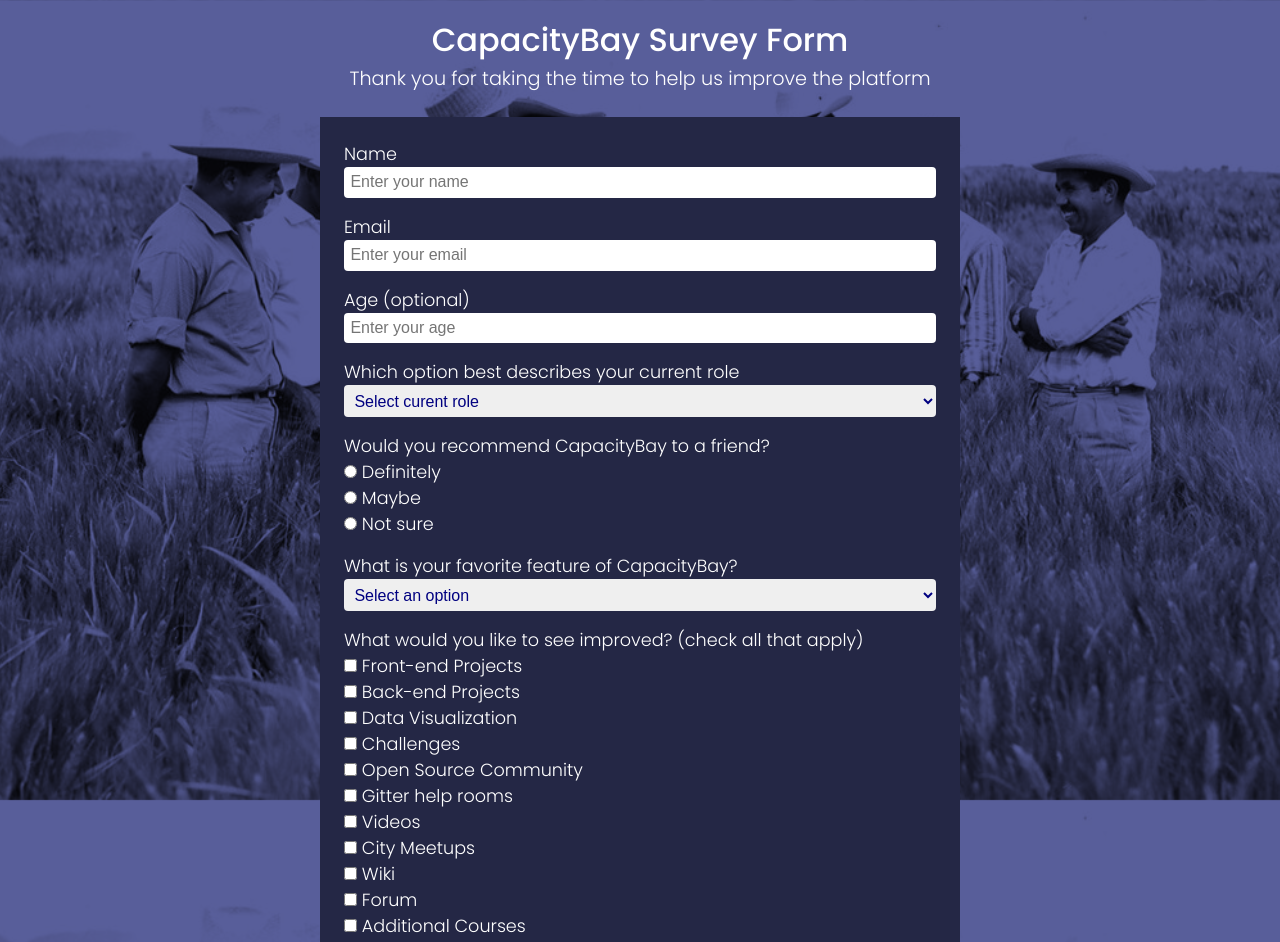
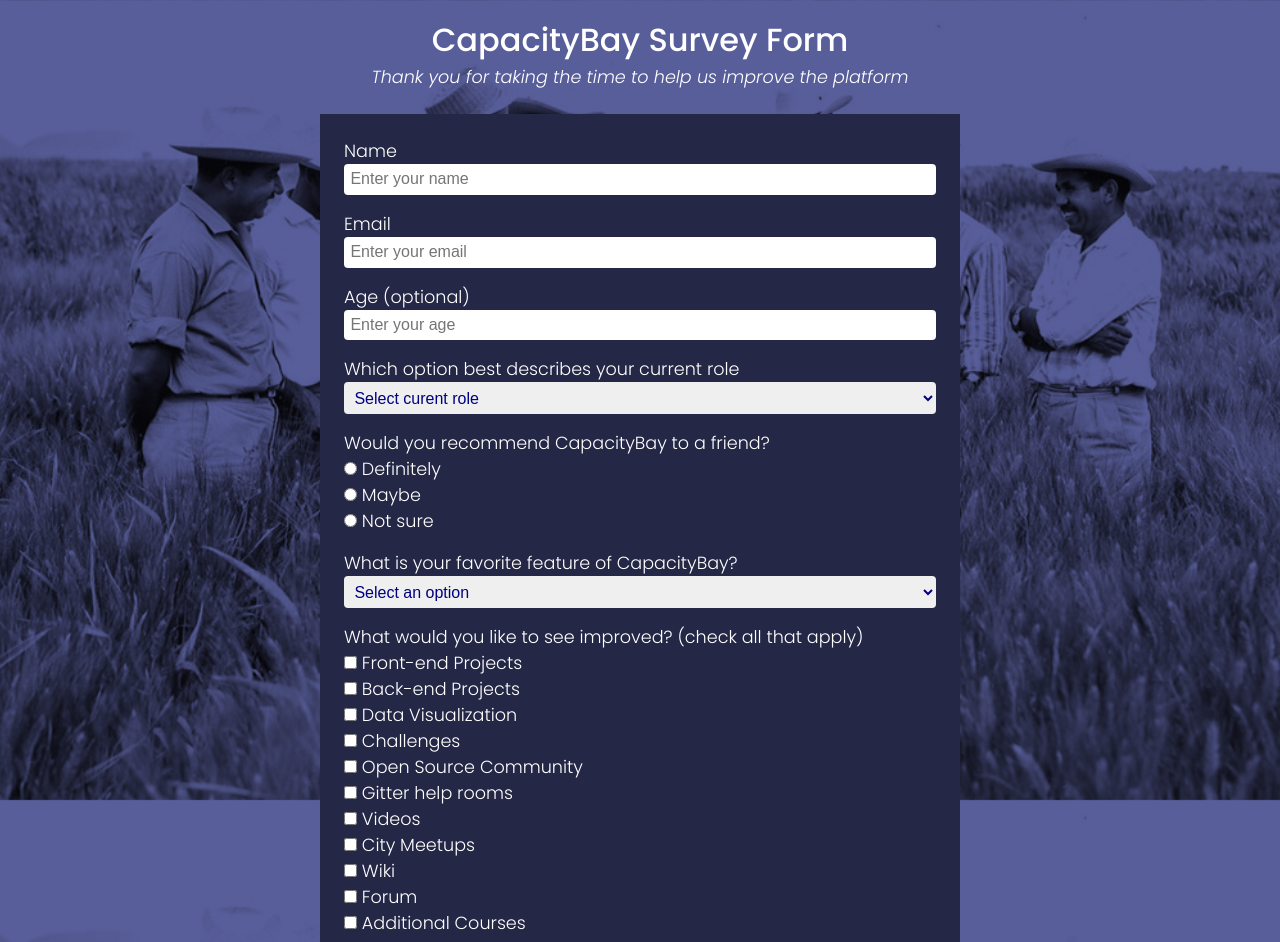
Before and after one commit to Dev-Iyke/Survey-Form, a plain HTML site: page index.html in a window 1280 px wide. Shown: the top 942 px of the page. Drawn offline with Linux system fonts and the light colour scheme.

```diff
--- a/style.css
+++ b/style.css
@@ -28,7 +28,8 @@
 }
 .intro p{
     font-weight: 300;
-    font-size: 1.2rem;
+    font-size: 1.1rem;
+    font-style: italic;
 }
 
 .survey{
```
